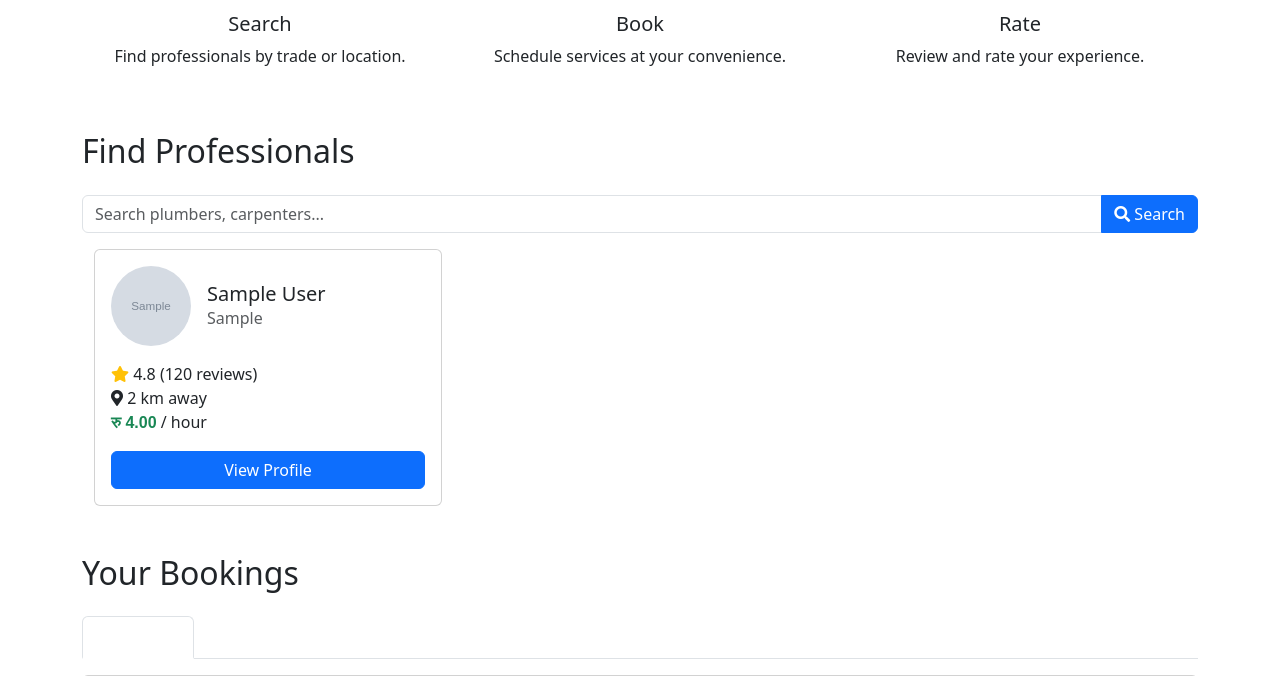
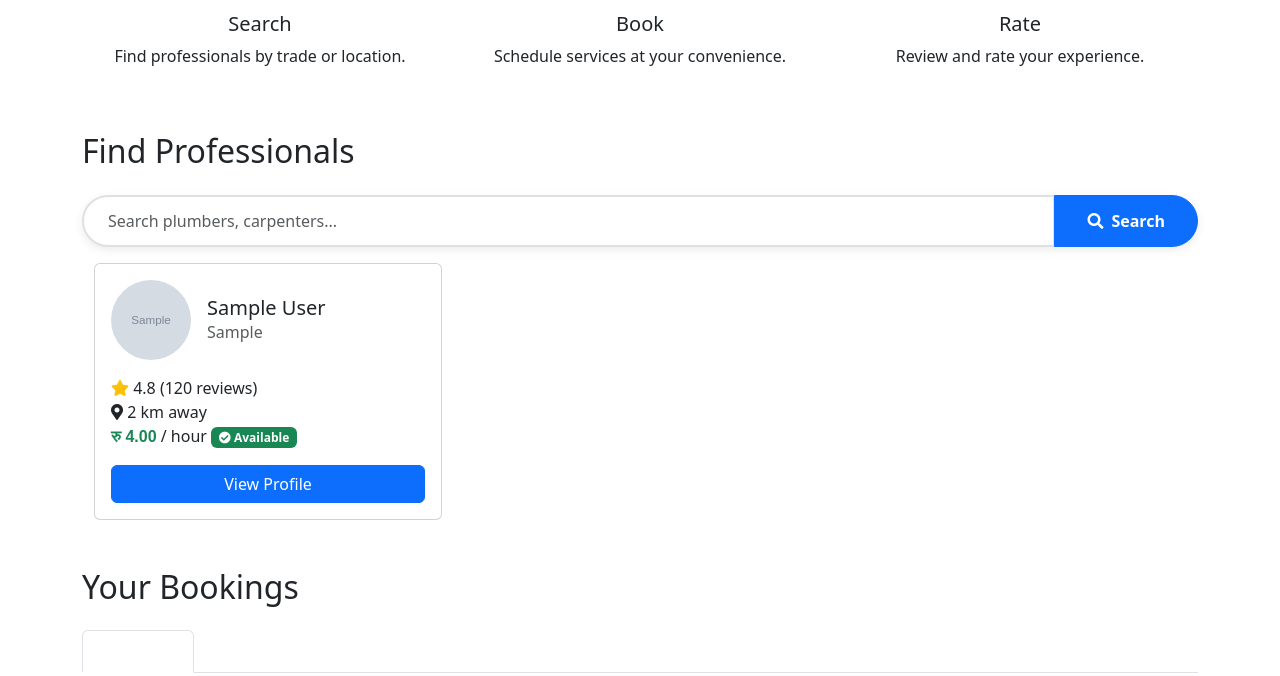
Before and after one commit to Abhi5525/Sixth-Sem-Project, a Django app: page / in a window 1280 px wide. Shown: the part 503-1179 px from the top of the page. Run offline with Django 4.2, Linux system fonts and the light colour scheme; tables that the repository leaves empty hold one stand-in row (values such as "Sample post"); grey boxes marked "Sample" are stand-in pictures; some libraries are stand-ins or nearby versions.

Commit message:
the availability part done

```diff
--- a/Service_Manpower/settings.py
+++ b/Service_Manpower/settings.py
@@ -126,7 +126,7 @@ AUTH_PASSWORD_VALIDATORS = [
 
 LANGUAGE_CODE = 'en-us'
 
-TIME_ZONE = 'UTC'
+TIME_ZONE = 'Asia/Kathmandu'
 
 USE_I18N = True
 
--- a/bookings/templates/bookings/payment_success.html
+++ b/bookings/templates/bookings/payment_success.html
@@ -13,7 +13,7 @@
 
         body {
             font-family: 'Segoe UI', Tahoma, Geneva, Verdana, sans-serif;
-            background: linear-gradient(135deg, #667eea 0%, #764ba2 100%);
+            background: linear-gradient(135deg, #389441ff 0%, #15f4a2ff 100%);
             min-height: 100vh;
             display: flex;
             align-items: center;
@@ -63,7 +63,7 @@
             width: 100px;
             height: 100px;
             border-radius: 50%;
-            background: linear-gradient(45deg, #4CAF50, #45a049);
+            background: linear-gradient(45deg, #4CAF50, #28cf30ff);
             position: relative;
             box-shadow: 0 10px 30px rgba(76, 175, 80, 0.3);
             animation: scaleIn 0.6s ease-out;
@@ -153,7 +153,7 @@
         }
 
         .continue-btn {
-            background: linear-gradient(45deg, #667eea, #764ba2);
+            background: linear-gradient(45deg, #0d100eff, #04e626ff);
             color: white;
             border: none;
             padding: 15px 40px;
--- a/home/templates/home/index.html
+++ b/home/templates/home/index.html
@@ -3,6 +3,29 @@
 
 {% block styles %}
 <style>
+
+.custom-search-input {
+    border: 2px solid #e0e0e0;
+    border-radius: 50px 0 0 50px;
+    padding: 0.75rem 1.5rem;
+    transition: border-color 0.3s ease;
+}
+
+.custom-search-input:focus {
+    border-color: #0d6efd;
+    box-shadow: 0 0 0 0.2rem rgba(13, 110, 253, 0.25);
+}
+
+.custom-search-btn {
+    border-radius: 0 50px 50px 0;
+    padding: 0.75rem 2rem;
+    font-weight: 600;
+}
+
+.search-input-group {
+    box-shadow: 0 3px 10px rgba(0, 0, 0, 0.08);
+    border-radius: 50px;}
+
   .service-card,
   .booking-card {
     transition: transform 0.2s;
@@ -180,10 +203,12 @@
     {% comment %} margin-top: 0.1rem; {% endcomment %}
     border-radius: 0 8px 8px 0;
   }
+
+
 </style>
 {% endblock %} {% block main-content %}
 <!-- Main Content -->
-<div class="container py-5 position-relative">
+<div class="container py-5 position-relative ">
   <!-- Home Section -->
   <section id="home" class="mb-5">
     <div class="hero-section text-center py-5 rounded">
@@ -220,12 +245,18 @@
 <form method="get">
   <div class="row">
     <div class="form">
-          <div class="input-group mb-3">
-            <input type="search" class="form-control" id="searchInput" name="searchInput"
-              placeholder="Search plumbers, carpenters..." aria-label="Search"
-              value="{{ request.GET.searchInput|default:'' }}" />
-            <button class="btn btn-primary" type="submit">
-              <i class="fas fa-search"></i> Search
+      <div class="input-group search-input-group mb-3">
+        <input
+          type="search"
+          class="form-control custom-search-input"
+          id="searchInput"
+          name="searchInput"
+          placeholder="Search plumbers, carpenters..."
+          aria-label="Search"
+          value="{{ request.GET.searchInput|default:'' }}"
+        />
+        <button class="btn btn-primary custom-search-btn" type="submit">
+          <i class="fas fa-search me-2"></i>Search
         </button>
       </div>
     </div>
@@ -284,6 +315,21 @@
               <i class="fas fa-star text-warning"></i> 4.8 (120 reviews)<br />
               <i class="fas fa-map-marker-alt"></i> 2 km away<br />
                 <span class="fw-bold text-success" style="font-family: Arial, sans-serif;">रु {{manpower.rate}}</span> / hour
+
+         {% comment %} <div class = "card-body position-relative">        {% endcomment %}
+<span class="availability badge position-absolute {% if manpower.is_available %}bg-success{% else %}bg-primary{% endif %}"
+      data-id="{{ manpower.id }}">
+    {% if manpower.is_available %}
+        <i class="fas fa-check-circle"></i> Available
+    {% else %}
+        <i class="fas fa-clock"></i>
+    {% endif %}
+</span>
+
+{% if not manpower.is_available %}
+<small class="d-block text-muted">{{ manpower.availability_message }}</small>
+{% endif %}
+{% comment %} </div> {% endcomment %}
 
             </p>
 
@@ -478,6 +524,29 @@
 {% endblock %} {% block scripts %}
 
 <script>
+
+
+document.addEventListener('DOMContentLoaded', function() {
+    fetch('/api/availability/')
+        .then(response => response.json())
+        .then(data => {
+            data.forEach(pro => {
+                const element = document.querySelector(`.availability[data-id='${pro.id}']`);
+                if (element) {
+                  if (pro.is_available) {
+    // Green badge with check icon
+    element.innerHTML = `<i class="fas fa-check-circle"></i> Available`;
+    element.className = 'availability badge bg-success '; // Changed mt-1 to mt-2, removed ms-2
+} else {
+    // Yellow badge with clock icon
+    element.innerHTML = `<i class="fas fa-clock me-1"></i>${pro.message}`;
+    element.className = 'availability badge bg-warning '; // Changed mt-1 to mt-2, removed ms-2
+}
+                }
+            });
+        })
+        .catch(error => console.error('Error fetching availability:', error));
+});
 
 
   let selectedProfessionalId = null;
--- a/home/urls.py
+++ b/home/urls.py
@@ -12,6 +12,8 @@ urlpatterns = [
      path('api/updatelocation/', views.update_professional_location, name='update_location'),
     # path('find-professionals/', views.find_professionals, name='find_professionals'),
     path('api/gallimaps-token/', views.get_galli_maps_token, name='galli_maps_token'),
+   path('api/availability/', views.professional_availability, name='professional_availability'),
+
     # path('professionals', views.professionals_list, name = "professionals_List")
     # path('bookings/', views.bookings, name = 'bookings'),
     # path('profile/', views.profile, name = 'profile'),
--- a/home/views.py
+++ b/home/views.py
@@ -1,14 +1,13 @@
-# from pyexpat.errors import messages
+
 import json
 from django.shortcuts import get_object_or_404, render
+from bookings.models import Booking
 from users.models import ManpowerProfile, CustomUser
-# from django.contrib.auth.models import User
-from  django.views.generic.list import ListView
 from rest_framework.decorators import api_view
 from rest_framework.response import Response
 from .serializers import ManpowerSerializer
 from django.contrib.auth.decorators import login_required
-
+from django.utils import timezone
 from django.conf import settings
 from django.http import JsonResponse
 from django.contrib import messages
@@ -92,3 +91,45 @@ def maps(request):
 def get_galli_maps_token(request):
     """Return the Galli Maps API key securely"""
     return JsonResponse({"token": settings.GALLIMAPS_API_KEY})
+
+
+
+def professional_availability(request):
+    now = timezone.now()
+
+    active_bookings = Booking.objects.filter(
+        booking_time__lte=now,
+        end_time__gte=now,
+        is_confirmed=True
+    ).select_related('professional')
+
+    booking_dict = {b.professional_id: b for b in active_bookings}
+
+    professionals = ManpowerProfile.objects.select_related('user').all()
+    data = []
+
+    for prof in professionals:
+        active_booking = booking_dict.get(prof.id)
+        if active_booking:
+            remaining = (active_booking.end_time - now).total_seconds()
+            hours, remainder = divmod(int(remaining), 3600)
+            minutes = remainder // 60
+            status = "Busy"
+            message = f"Free in {hours}h {minutes}m"
+            is_available = False
+
+        else:
+            status = "Available"
+            message = "Available"
+            is_available = True
+
+
+        data.append({
+            "id": prof.id,
+            "status": status,
+            "message": message,
+            "is_available": is_available,
+
+        })
+
+    return JsonResponse(data, safe=False)
```
Also changed, not shown: bookings/views.py (+11 -24 lines). Lines whose indentation alone changed are shown as unchanged.
